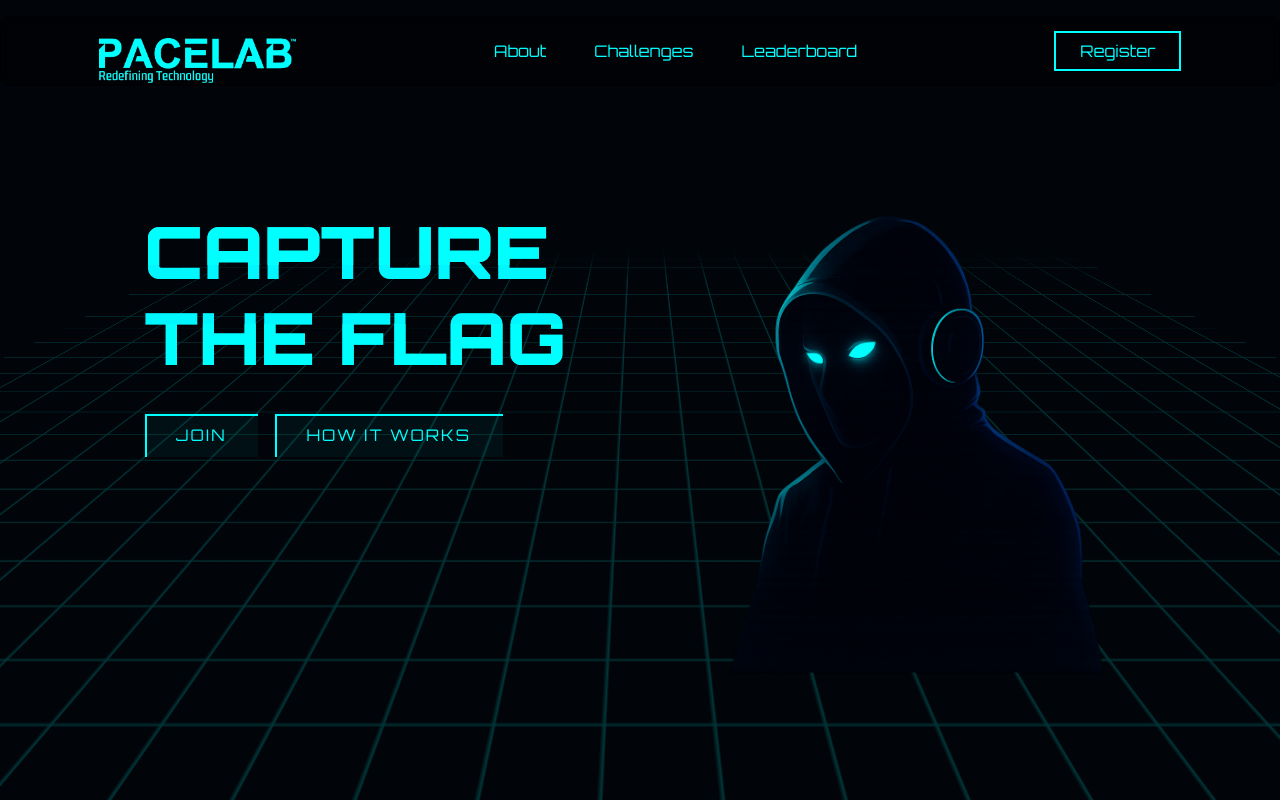
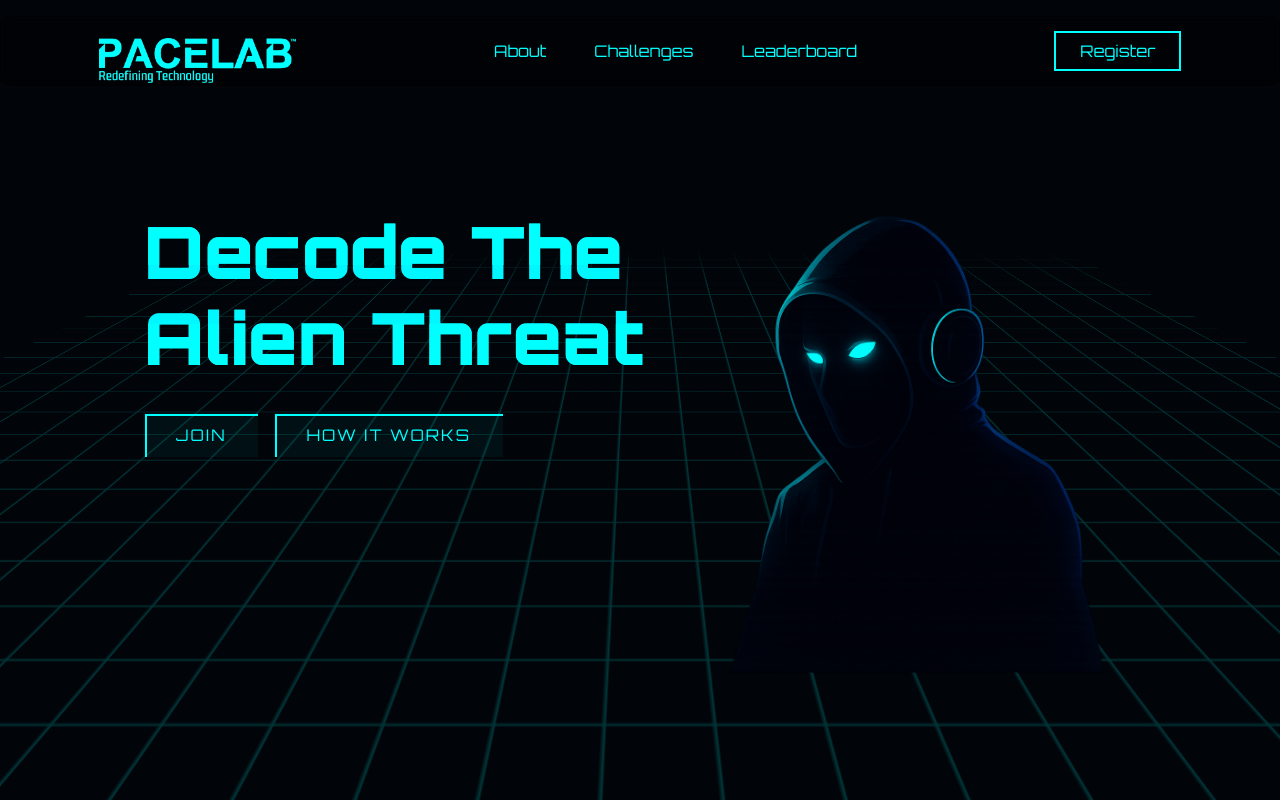
Before and after one commit to alanreji2004/pacelab, a React (Vite) app in the folder frontend/: page / in a window 1280 px wide. Built offline with nearby package versions, Linux system fonts and the light colour scheme; no server answers.

Commit message:
changed hero setion and loading section

```diff
--- a/frontend/src/Home/Home.jsx
+++ b/frontend/src/Home/Home.jsx
@@ -12,9 +12,9 @@ return (
         <div className={styles.gridPlane}></div>
 
         <div className={styles.content}>
-            <h1 className={styles.heading} data-text="CAPTURE THE FLAG">
-                <span className={styles.titleMain}>CAPTURE</span>
-                <span className={styles.titleMain}>THE FLAG</span>
+            <h1 className={styles.heading} data-text="Decode The Alien Threat">
+                <span className={styles.titleMain}>Decode The</span>
+                <span className={styles.titleMain}>Alien Threat</span>
             </h1>
             <div className={styles.buttons}>
                 <Link to="/profile" className={`${styles.btn} ${styles.btn1}`}>
--- a/frontend/src/Loading/Loading.jsx
+++ b/frontend/src/Loading/Loading.jsx
@@ -20,7 +20,7 @@ export default function Loading() {
     return (
       <div className={styles.loaderWrapper}>
         <div className={styles.loader}></div>
-        <p className={styles.text}>Initializing exploits... Stand by.</p>
+        <p className={styles.text}>Decoding Cosmic Transmission...Stand by.</p>
       </div>
     )
   }
```
Also changed, not shown: 1 other file (tests, documents, lock files or other folders).
